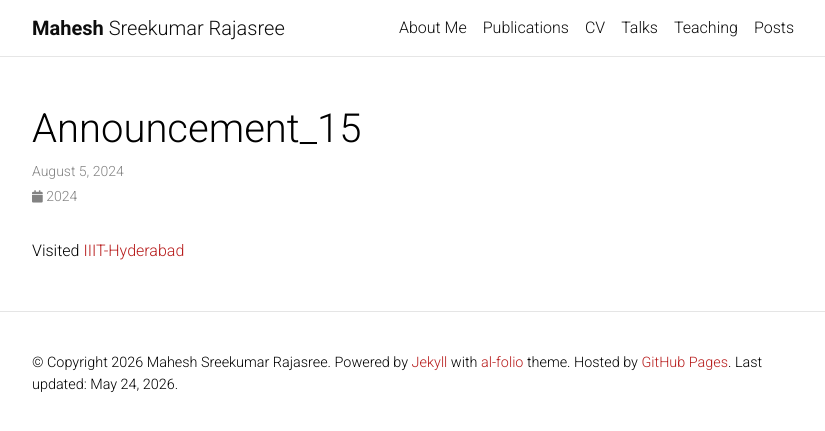
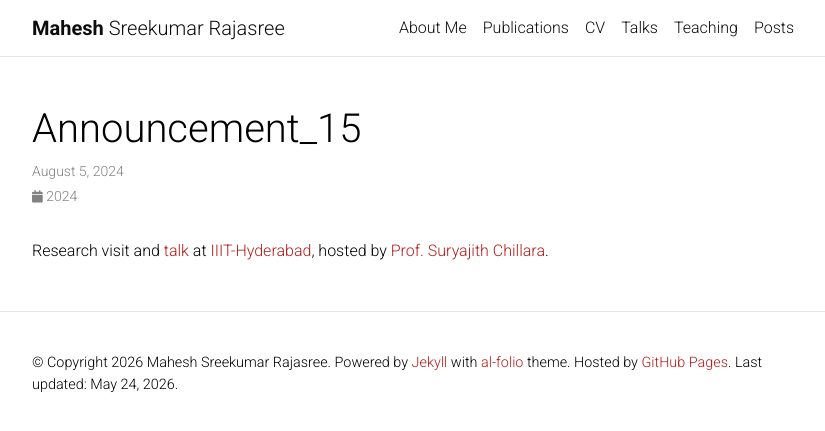
Before and after one commit to Mahe94/mahe94.github.io, a Jekyll site: the page built from _news/announcement_15.md, in a window 1280 px wide. Shown: the top 431 px of the page, without its empty margins (223-1048 px from the left). Built offline with Jekyll 4.4.1, drawn with Linux system fonts in a browser that asks for light colours; comment, search, counter and statistics services are not loaded; a style sheet for code colours, icons or effects is not loaded.

Commit message:
Update announcement_15.md

```diff
--- a/_news/announcement_15.md
+++ b/_news/announcement_15.md
@@ -5,4 +5,4 @@ inline: true
 related_posts: false
 ---
 
-Visited <a href="https://www.iiit.ac.in/">IIIT-Hyderabad</a>
+Research visit and <a href="https://cstar.iiit.ac.in/events/theory-seminar/leakage-resilience-meets-incompressibility/">talk</a> at <a href="https://www.iiit.ac.in/">IIIT-Hyderabad</a>, hosted by <a href="https://suryajith.github.io">Prof. Suryajith Chillara</a>.
```
